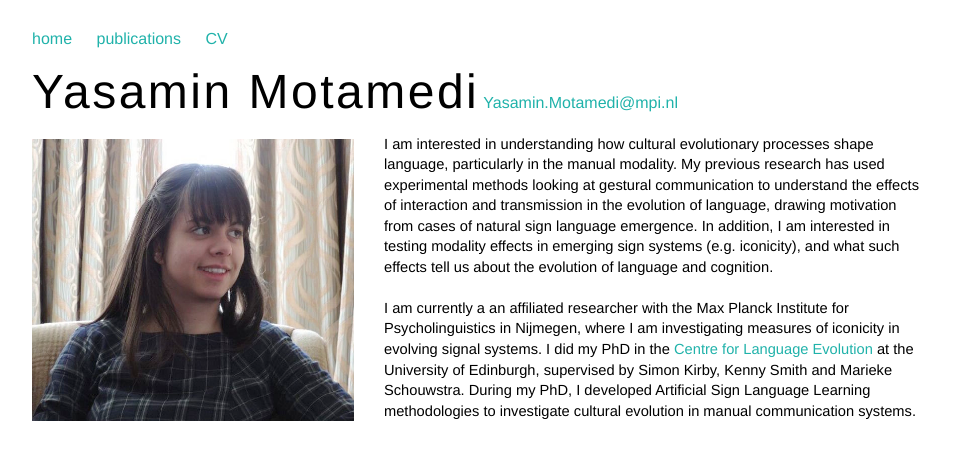
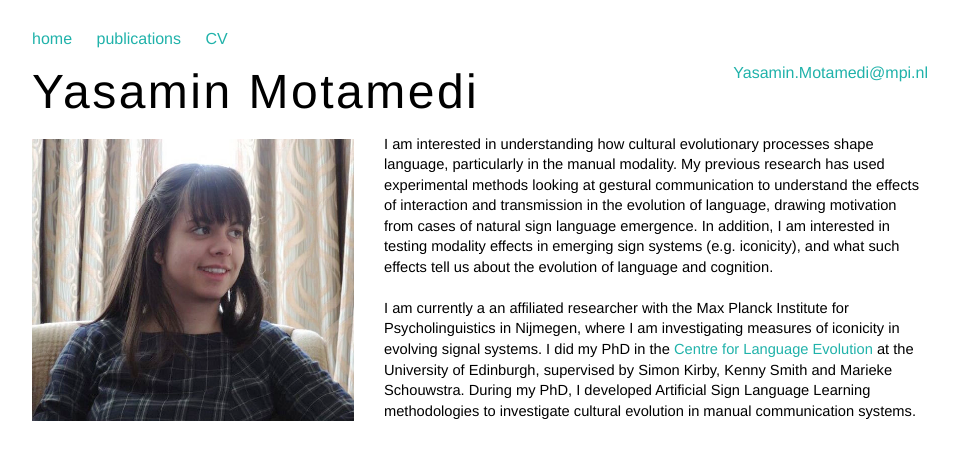
Before and after one commit to ymotamedi/ymotamedi.github.io, a Jekyll site: the page built from index.html, in a window 1280 px wide. Shown: the top 460 px of the page, without its empty margins (160-1118 px from the left). Built offline with Jekyll 4.4.1, drawn with Linux system fonts in a browser that asks for light colours.

Commit message:
Update default.html

```diff
--- a/_layouts/default.html
+++ b/_layouts/default.html
@@ -22,7 +22,7 @@
     <div class="wrapper">
       <header>
         <h1 style="display:inline;">Yasamin Motamedi</h1>
-	<a href= "mailto:Yasamin.Motamedi@mpi.nl">Yasamin.Motamedi@mpi.nl</a>
+	<a href= "mailto:Yasamin.Motamedi@mpi.nl" style="float: right;">Yasamin.Motamedi@mpi.nl</a>
       </header>
       <section>
         {{ content }}
```
